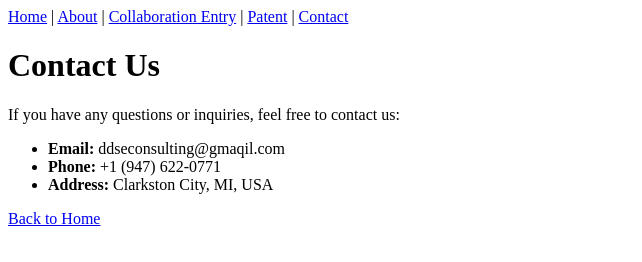
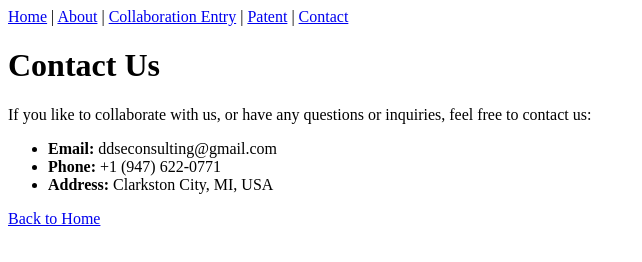
Before and after one commit to DDSEConsulting/DDSE, a plain HTML site: page contact.html in a window 1280 px wide. Shown: the whole page, without its empty margins (0-642 px from the left). Drawn offline with Linux system fonts and the light colour scheme.

Commit message:
Update contact.html

```diff
--- a/contact.html
+++ b/contact.html
@@ -16,9 +16,9 @@
     <h1>Contact Us</h1>
 
     <!-- Contact Details -->
-    <p>If you have any questions or inquiries, feel free to contact us:</p>
+    <p>If you like to collaborate with us, or have any questions or inquiries, feel free to contact us:</p>
     <ul>
-        <li><strong>Email:</strong> ddseconsulting@gmaqil.com</li>
+        <li><strong>Email:</strong> ddseconsulting@gmail.com</li>
         <li><strong>Phone:</strong> +1 (947) 622-0771</li>
         <li><strong>Address:</strong> Clarkston City, MI, USA</li>
     </ul>
```
